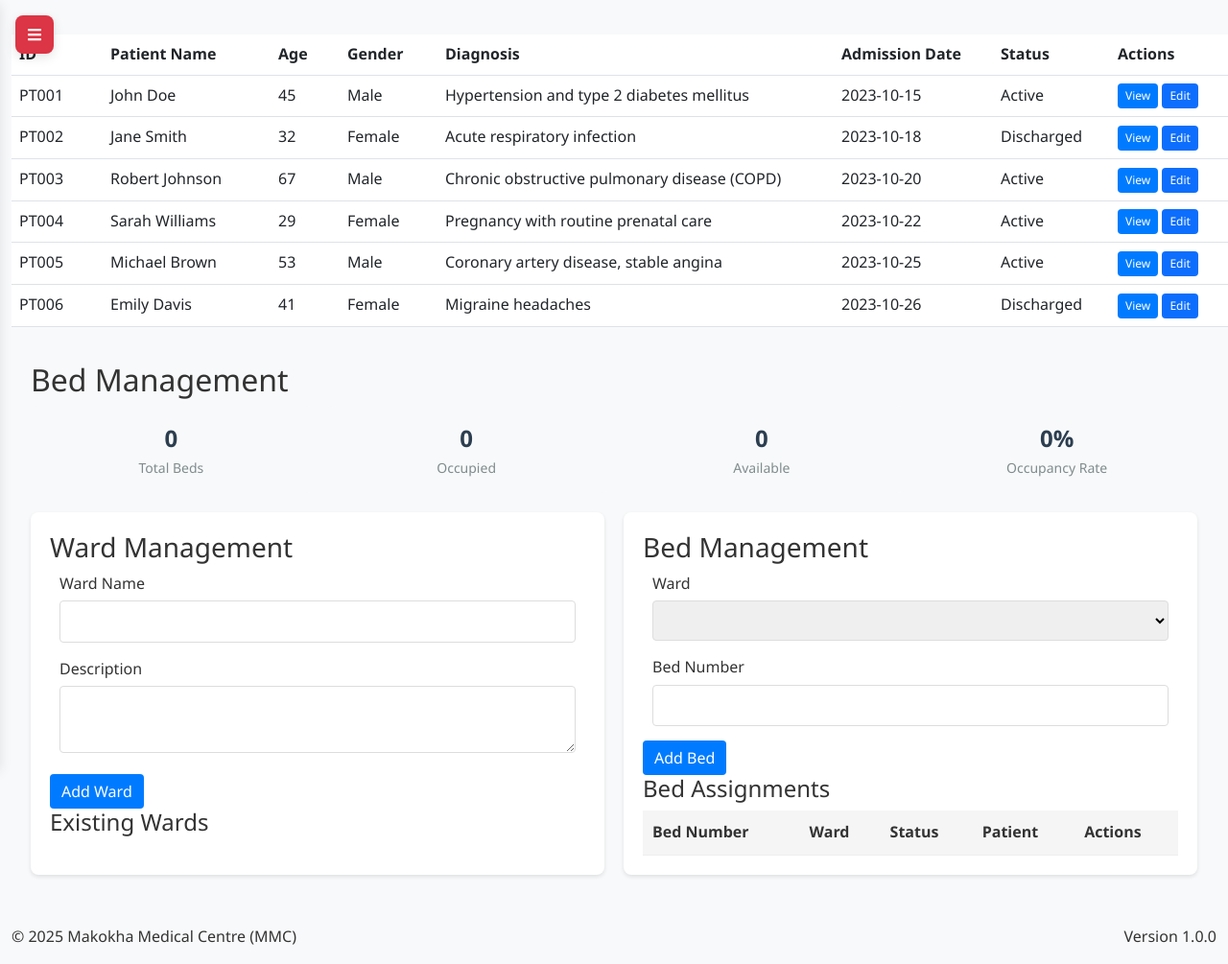
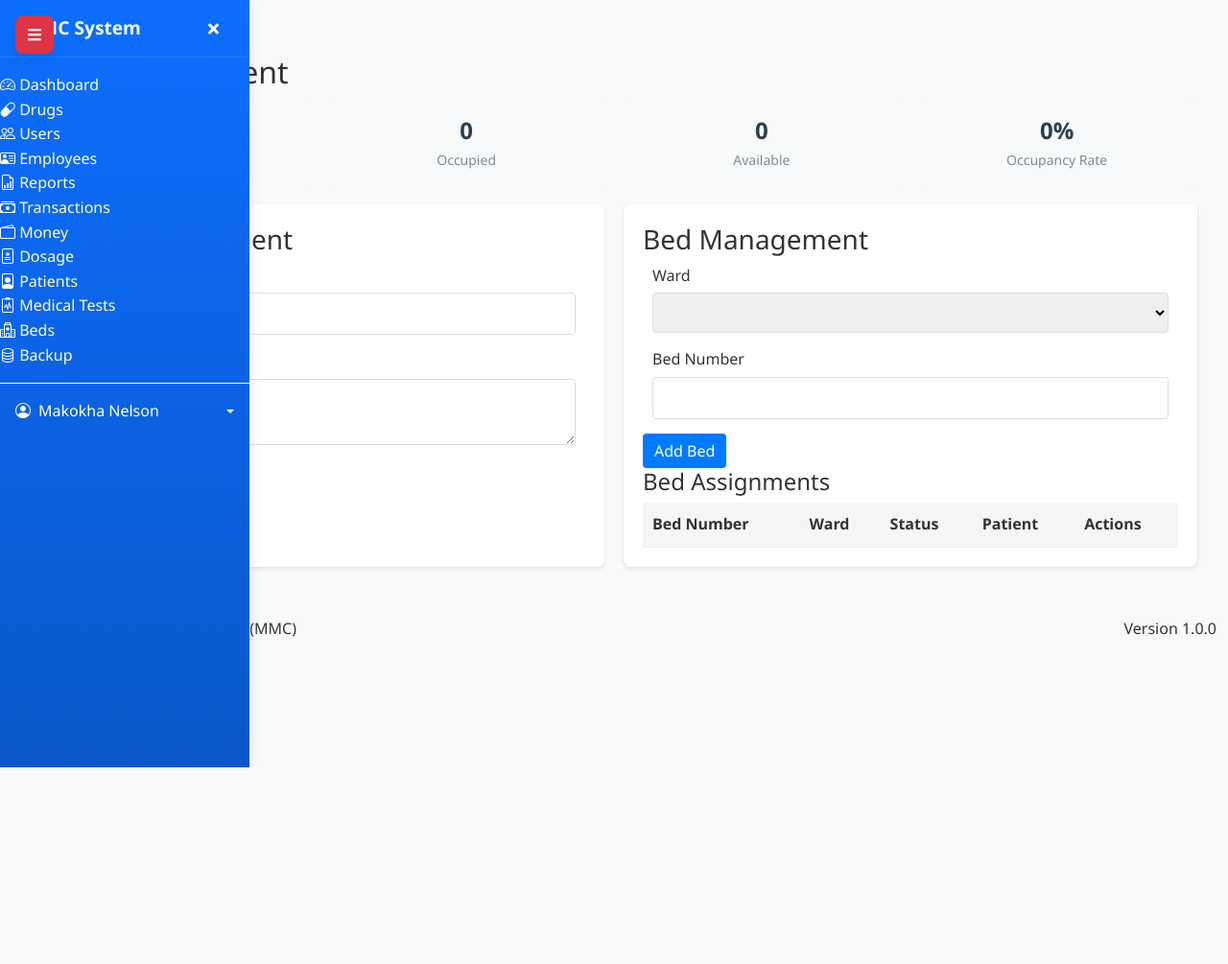
Before and after one commit to Makokha123/Makokha-Medical-Centre, a Flask app: page /admin/beds in a window 1280 px wide. Shown: the whole page at 96% size. After the commit the page ends 800 px from the top, so only its background shows below. Run offline with Flask 3, Linux system fonts and the light colour scheme; a user stored in the database is signed in; data comes from the database, SQL or seed files in the repository; data that the repository does not hold is empty; parts of the project's set-up code (start-up, migrations or seed data) failed here and were passed over; some libraries are stand-ins or nearby versions.

Commit message:
modified:   templates/base.html

```diff
--- a/templates/base.html
+++ b/templates/base.html
@@ -523,12 +523,7 @@
     {% block extra_css %}{% endblock %}
 </head>
 <body>
-    <!-- PC Hamburger Toggle (Green with white background) -->
-    <button class="pc-toggle-nav" id="pcToggleNav">
-        <i class="fas fa-bars"></i>
-    </button>
-
-    <!-- Mobile Navigation Toggle Button -->
+    <!-- Navigation Toggle Button (Always visible) -->
     <button class="toggle-nav" id="toggleNav">
         <i class="fas fa-bars"></i>
     </button>
@@ -748,108 +743,6 @@
             {% endif %}
         {% endwith %}
 
-        <!-- Example Table with new styling -->
-        <div class="table-container">
-            <div class="table-wrapper table-scroll-horizontal">
-                <div class="table-scroll-vertical">
-                    <table class="table">
-                        <thead>
-                            <tr>
-                                <th>ID</th>
-                                <th>Patient Name</th>
-                                <th>Age</th>
-                                <th>Gender</th>
-                                <th>Diagnosis</th>
-                                <th>Admission Date</th>
-                                <th>Status</th>
-                                <th>Actions</th>
-                            </tr>
-                        </thead>
-                        <tbody>
-                            <tr>
-                                <td>PT001</td>
-                                <td>John Doe</td>
-                                <td>45</td>
-                                <td>Male</td>
-                                <td>Hypertension and type 2 diabetes mellitus</td>
-                                <td>2023-10-15</td>
-                                <td>Active</td>
-                                <td>
-                                    <button class="btn btn-sm btn-primary">View</button>
-                                    <button class="btn btn-sm btn-secondary">Edit</button>
-                                </td>
-                            </tr>
-                            <tr>
-                                <td>PT002</td>
-                                <td>Jane Smith</td>
-                                <td>32</td>
-                                <td>Female</td>
-                                <td>Acute respiratory infection</td>
-                                <td>2023-10-18</td>
-                                <td>Discharged</td>
-                                <td>
-                                    <button class="btn btn-sm btn-primary">View</button>
-                                    <button class="btn btn-sm btn-secondary">Edit</button>
-                                </td>
-                            </tr>
-                            <tr>
-                                <td>PT003</td>
-                                <td>Robert Johnson</td>
-                                <td>67</td>
-                                <td>Male</td>
-                                <td>Chronic obstructive pulmonary disease (COPD)</td>
-                                <td>2023-10-20</td>
-                                <td>Active</td>
-                                <td>
-                                    <button class="btn btn-sm btn-primary">View</button>
-                                    <button class="btn btn-sm btn-secondary">Edit</button>
-                                </td>
-                            </tr>
-                            <tr>
-                                <td>PT004</td>
-                                <td>Sarah Williams</td>
-                                <td>29</td>
-                                <td>Female</td>
-                                <td>Pregnancy with routine prenatal care</td>
-                                <td>2023-10-22</td>
-                                <td>Active</td>
-                                <td>
-                                    <button class="btn btn-sm btn-primary">View</button>
-                                    <button class="btn btn-sm btn-secondary">Edit</button>
-                                </td>
-                            </tr>
-                            <tr>
-                                <td>PT005</td>
-                                <td>Michael Brown</td>
-                                <td>53</td>
-                                <td>Male</td>
-                                <td>Coronary artery disease, stable angina</td>
-                                <td>2023-10-25</td>
-                                <td>Active</td>
-                                <td>
-                                    <button class="btn btn-sm btn-primary">View</button>
-                                    <button class="btn btn-sm btn-secondary">Edit</button>
-                                </td>
-                            </tr>
-                            <tr>
-                                <td>PT006</td>
-                                <td>Emily Davis</td>
-                                <td>41</td>
-                                <td>Female</td>
-                                <td>Migraine headaches</td>
-                                <td>2023-10-26</td>
-                                <td>Discharged</td>
-                                <td>
-                                    <button class="btn btn-sm btn-primary">View</button>
-                                    <button class="btn btn-sm btn-secondary">Edit</button>
-                                </td>
-                            </tr>
-                        </tbody>
-                    </table>
-                </div>
-            </div>
-        </div>
-
         {% block content %}{% endblock %}
     </main>
 
@@ -881,23 +774,30 @@
     document.addEventListener('DOMContentLoaded', function() {
         const sidebar = document.getElementById('sidebar');
         const toggleNav = document.getElementById('toggleNav');
-        const pcToggleNav = document.getElementById('pcToggleNav');
         const closeSidebar = document.getElementById('closeSidebar');
         const overlay = document.getElementById('overlay');
 
         // Function to toggle sidebar
         function toggleSidebar() {
-            sidebar.classList.toggle('show');
+            if (sidebar.classList.contains('show')) {
+                hideSidebar();
+            } else {
+                showSidebar();
+            }
+        }
 
-            if (window.innerWidth < 1200) {
-                overlay.classList.toggle('show');
-            }
+        // Function to show sidebar
+        function showSidebar() {
+            sidebar.classList.add('show');
+            overlay.classList.add('show');
+            document.body.style.overflow = 'hidden';
+        }
 
-            if (sidebar.classList.contains('show')) {
-                document.body.style.overflow = 'hidden';
-            } else {
-                document.body.style.overflow = 'auto';
-            }
+        // Function to hide sidebar
+        function hideSidebar() {
+            sidebar.classList.remove('show');
+            overlay.classList.remove('show');
+            document.body.style.overflow = 'auto';
         }
 
         // Toggle sidebar when buttons are clicked
@@ -905,93 +805,90 @@
             toggleNav.addEventListener('click', toggleSidebar);
         }
 
-        if (pcToggleNav) {
-            pcToggleNav.addEventListener('click', toggleSidebar);
-        }
-
         if (closeSidebar) {
-            closeSidebar.addEventListener('click', function() {
-                sidebar.classList.remove('show');
-                overlay.classList.remove('show');
-                document.body.style.overflow = 'auto';
-            });
+            closeSidebar.addEventListener('click', hideSidebar);
         }
 
         // Close sidebar when overlay is clicked
         if (overlay) {
-            overlay.addEventListener('click', function() {
-                sidebar.classList.remove('show');
-                overlay.classList.remove('show');
-                document.body.style.overflow = 'auto';
-            });
+            overlay.addEventListener('click', hideSidebar);
         }
 
         // Close sidebar when ESC key is pressed
         document.addEventListener('keydown', function(e) {
             if (e.key === 'Escape') {
-                sidebar.classList.remove('show');
-                overlay.classList.remove('show');
-                document.body.style.overflow = 'auto';
+                hideSidebar();
             }
         });
 
         // Handle window resize
         window.addEventListener('resize', function() {
             if (window.innerWidth >= 1200) {
-                // Desktop view - hide overlay
+                // Desktop view - ensure sidebar is visible
+                sidebar.classList.add('show');
                 overlay.classList.remove('show');
                 document.body.style.overflow = 'auto';
             } else {
-                // Mobile/tablet view - hide sidebar by default
-                if (sidebar.classList.contains('show')) {
-                    overlay.classList.add('show');
-                } else {
-                    overlay.classList.remove('show');
-                }
+                // Mobile/tablet view - ensure sidebar is hidden by default
+                hideSidebar();
             }
         });
 
-        // Initialize for current screen size - sidebar hidden by default on all devices
-        sidebar.classList.remove('show');
-        overlay.classList.remove('show');
-        document.body.style.overflow = 'auto';
+        // Initialize for current screen size
+        if (window.innerWidth >= 1200) {
+            sidebar.classList.add('show');
+        } else {
+            hideSidebar();
+        }
+    });
+    </script>
 
-        // Auto-adjust table column widths based on content
-        function autoAdjustTableColumns() {
-            document.querySelectorAll('.table').forEach(table => {
-                if (!table.hasAttribute('data-columns-adjusted')) {
-                    const headers = Array.from(table.querySelectorAll('th'));
-                    const rows = Array.from(table.querySelectorAll('tbody tr'));
+    <!-- Table Responsiveness Script -->
+    <script>
+    document.addEventListener('DOMContentLoaded', function() {
+        // Make tables responsive by adding data-labels
+        function makeTablesResponsive() {
+            document.querySelectorAll('table').forEach(table => {
+                if (!table.classList.contains('responsive-processed')) {
+                    // Get header texts
+                    const headers = [];
+                    if (table.tHead && table.tHead.rows.length > 0) {
+                        Array.from(table.tHead.rows[0].cells).forEach(cell => {
+                            headers.push(cell.textContent.trim());
+                        });
+                    }
 
-                    headers.forEach((header, index) => {
-                        // Get the maximum content width for this column
-                        const headerWidth = header.scrollWidth;
-                        const cellWidths = rows.map(row => {
-                            const cell = row.cells[index];
-                            return cell ? cell.scrollWidth : 0;
+                    // Add data-label attributes to cells
+                    if (table.tBodies.length > 0) {
+                        Array.from(table.tBodies[0].rows).forEach(row => {
+                            Array.from(row.cells).forEach((cell, index) => {
+                                if (headers[index]) {
+                                    cell.setAttribute('data-label', headers[index]);
+                                }
+                            });
                         });
+                    }
 
-                        const maxWidth = Math.max(headerWidth, ...cellWidths);
-
-                        // Set the column width
-                        header.style.minWidth = `${maxWidth + 20}px`;
-                        rows.forEach(row => {
-                            if (row.cells[index]) {
-                                row.cells[index].style.minWidth = `${maxWidth + 20}px`;
-                            }
-                        });
-                    });
-
-                    table.setAttribute('data-columns-adjusted', 'true');
+                    table.classList.add('responsive-processed');
                 }
             });
         }
 
-        // Adjust table columns after page load
-        setTimeout(autoAdjustTableColumns, 100);
+        makeTablesResponsive();
 
-        // Re-adjust when window is resized
-        window.addEventListener('resize', autoAdjustTableColumns);
+        // Re-run when content changes (for dynamic content)
+        const observer = new MutationObserver(function(mutations) {
+            mutations.forEach(function(mutation) {
+                if (mutation.addedNodes.length) {
+                    makeTablesResponsive();
+                }
+            });
+        });
+
+        observer.observe(document.body, {
+            childList: true,
+            subtree: true
+        });
     });
     </script>
 
```
